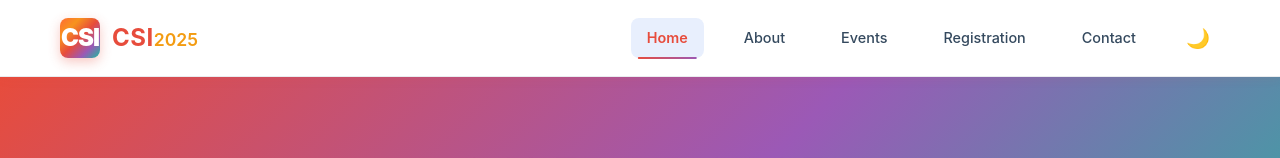
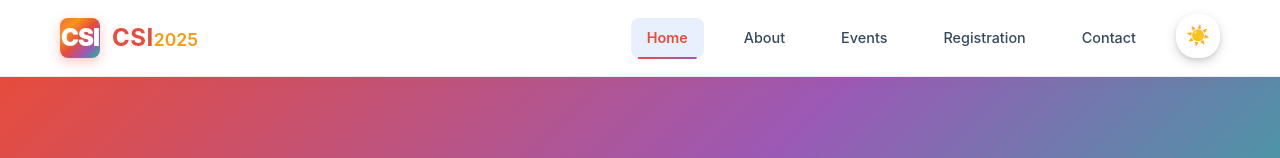
Before and after one commit to nareshkarthigeyan/CSI-Website, a React (Vite) app in the folder CSI/: page / in a window 1280 px wide. Shown: the top 158 px of the page. Built offline with nearby package versions, Linux system fonts and the light colour scheme.

Commit message:
Few Changes

```diff
--- a/CSI/src/components/ThemeToggle.css
+++ b/CSI/src/components/ThemeToggle.css
@@ -12,11 +12,15 @@
   backdrop-filter: blur(10px);
   width: 44px;
   height: 44px;
+  box-shadow: 0 4px 12px rgba(0, 0, 0, 0.15), 0 2px 4px rgba(0, 0, 0, 0.1);
+  position: relative;
+  top: -2px;
 }
 
 .theme-toggle:hover {
   background: rgba(255, 255, 255, 0.2);
-  transform: scale(1.05);
+  transform: scale(1.05) translateY(-1px);
+  box-shadow: 0 6px 16px rgba(0, 0, 0, 0.2), 0 3px 6px rgba(0, 0, 0, 0.15);
 }
 
 .toggle-container {
@@ -30,6 +34,8 @@
 .toggle-icon {
   font-size: 1.2rem;
   transition: transform 0.3s ease;
+  position: relative;
+  top: -1px;
 }
 
 .theme-toggle:hover .toggle-icon {
@@ -40,8 +46,10 @@
 [data-theme="dark"] .theme-toggle {
   background: rgba(0, 0, 0, 0.2);
   border: 1px solid rgba(255, 255, 255, 0.1);
+  box-shadow: 0 4px 12px rgba(0, 0, 0, 0.3), 0 2px 4px rgba(0, 0, 0, 0.2);
 }
 
 [data-theme="dark"] .theme-toggle:hover {
   background: rgba(0, 0, 0, 0.3);
+  box-shadow: 0 6px 16px rgba(0, 0, 0, 0.4), 0 3px 6px rgba(0, 0, 0, 0.25);
 }
--- a/CSI/src/components/ThemeToggle.tsx
+++ b/CSI/src/components/ThemeToggle.tsx
@@ -13,7 +13,7 @@ const ThemeToggle = () => {
     >
       <div className="toggle-container">
         <div className="toggle-icon">
-          {theme === 'light' ? '🌙' : '☀️'}
+          {theme === 'light' ? '☀️' : '🌙'}
         </div>
       </div>
     </button>
```
